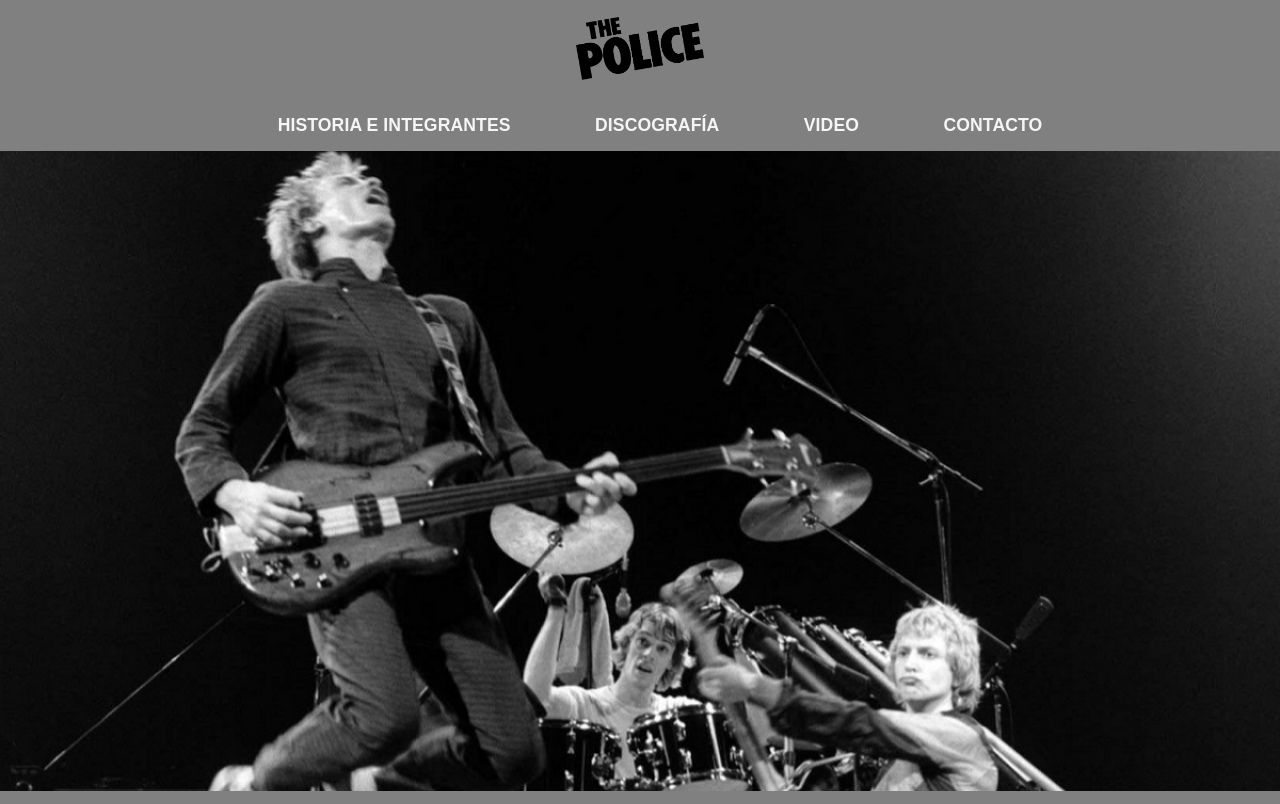
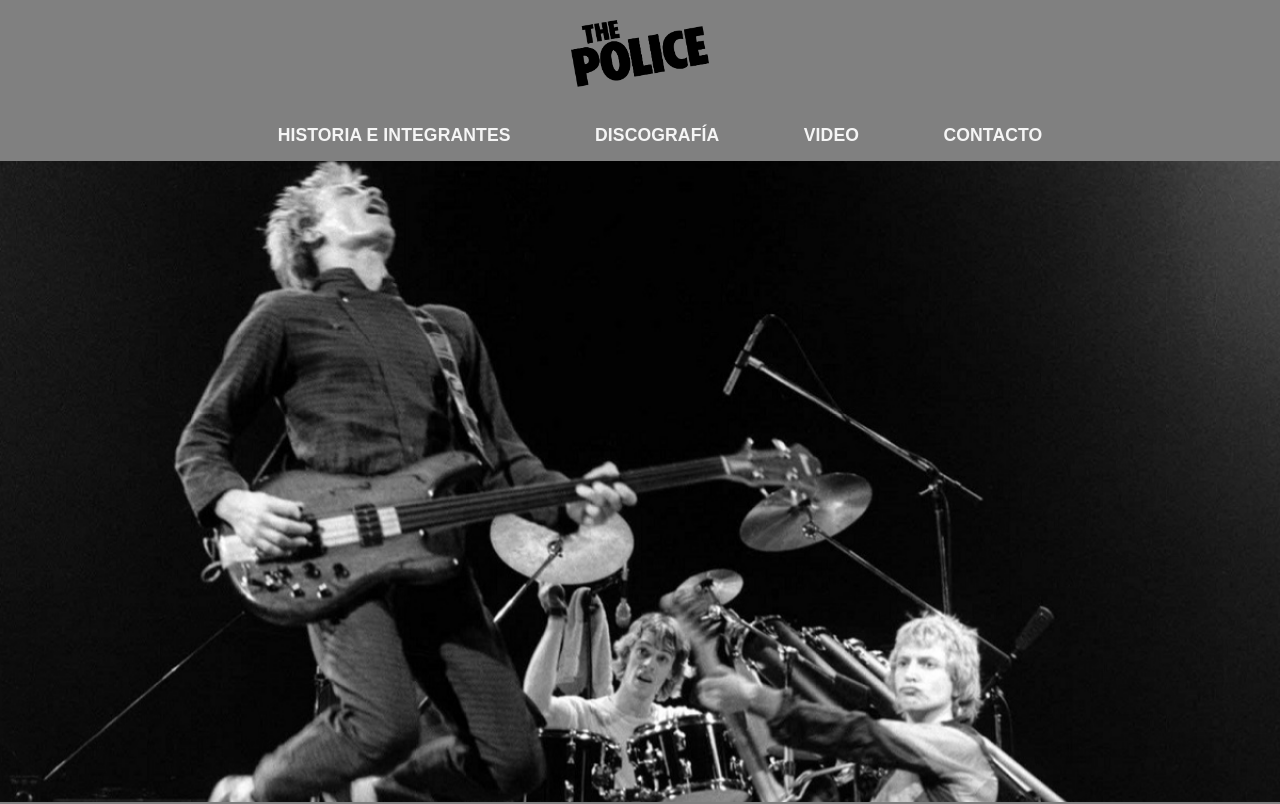
Before and after one commit to fpaterson/thepolicecodoacodo, a plain HTML site: page index.html in a window 1280 px wide. Shown: the top 804 px of the page. Drawn offline with Linux system fonts and the light colour scheme; a script that the page names is missing; a web font is replaced by a local one.

Commit message:
Update estilos.css
Agregué media queries y modifiqué atributos div logo.

```diff
--- a/estilos.css
+++ b/estilos.css
@@ -79,13 +79,14 @@ section {
 }
 
 /*----------------- LOGO--------*/
+
 .logo {
+    display: flex;
+    justify-content: center;
+    align-items: center;
     text-align: center;
-}
-
-.logo img {
-    width: 10%;
-    padding: 17px;
+    padding: 20px;
+    overflow: hidden;
 }
 
 /*--------------------BARRA MENÚ-----*/
@@ -372,3 +373,33 @@ footer {
     font-size: 30px;
     color: gray;
 }
+
+@media (min-width: 359px) {
+    .logo img {
+        max-width: 100%;
+    }
+}
+
+@media (min-width: 476px) {
+    .logo img {
+        max-width: 90%;
+    }
+}
+
+@media (min-width: 768px) {
+    .logo img {
+        width: 70%;
+    }
+}
+
+@media (min-width: 992px) {
+    .logo img {
+        width: 50%;
+    }
+}
+
+@media (min-width: 1200px) {
+    .logo img {
+        width: 30%;
+    }
+}
```
